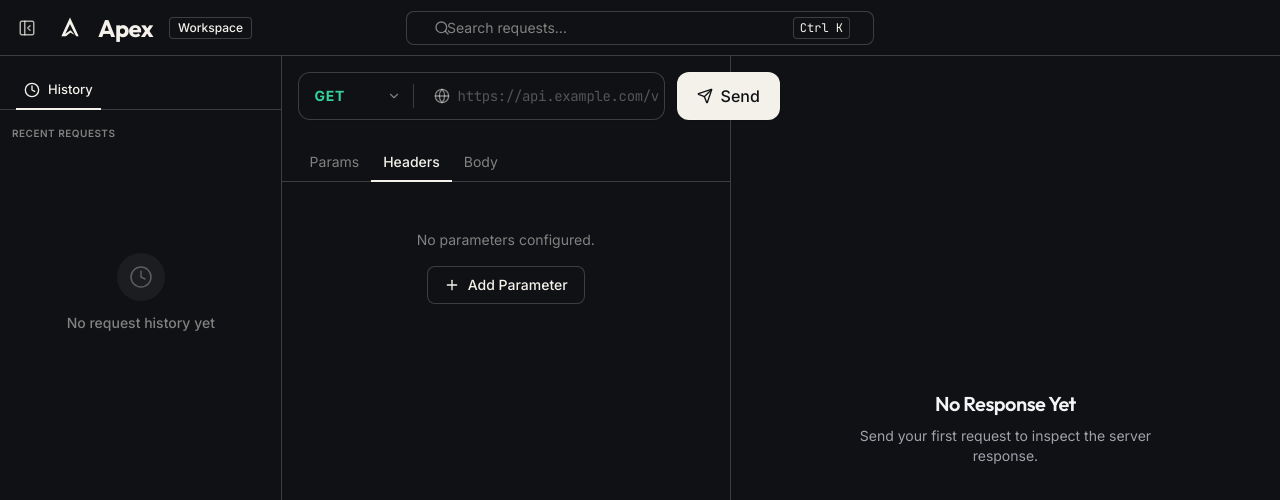
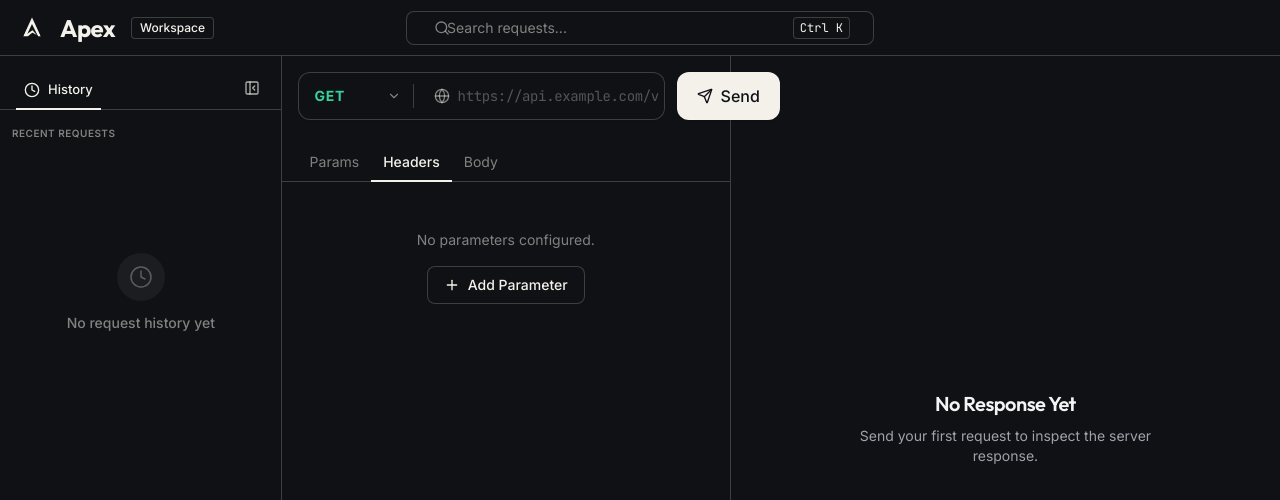
Before and after one commit to vardzz/api-request-playground, a Next.js app: page / in a window 1280 px wide. Shown: the top 500 px of the page. Built offline with nearby package versions, Linux system fonts and the light colour scheme.

Commit message:
feat: implement dashboard layout with collapsible history sidebar and global request search

```diff
--- a/app/page.tsx
+++ b/app/page.tsx
@@ -33,13 +33,15 @@ export default function Home() {
 
           {/* Left: Branding */}
           <div className="flex items-center gap-3 flex-1">
-            <button
-              onClick={() => setIsSidebarOpen(!isSidebarOpen)}
-              className="p-1.5 hover:bg-[#F4F1EA]/10 rounded-md transition-colors text-[#F4F1EA]/70 hover:text-[#F4F1EA] -ml-1"
-              title="Toggle Sidebar"
-            >
-              {isSidebarOpen ? <PanelLeftClose size={18} /> : <PanelLeft size={18} />}
-            </button>
+            {!isSidebarOpen && (
+              <button
+                onClick={() => setIsSidebarOpen(true)}
+                className="p-1.5 hover:bg-[#F4F1EA]/10 rounded-md transition-colors text-[#F4F1EA]/70 hover:text-[#F4F1EA] -ml-1"
+                title="Open Sidebar"
+              >
+                <PanelLeft size={18} />
+              </button>
+            )}
             <div className="relative w-8 h-8 flex items-center justify-center">
               <Image src={apexLogo} alt="Apex Logo" fill className="object-contain" />
             </div>
@@ -86,7 +88,7 @@ export default function Home() {
             }}
           >
             <div className="w-[22vw] min-w-[250px] h-full">
-              <HistorySidebar searchQuery={searchQuery} />
+              <HistorySidebar searchQuery={searchQuery} onClose={() => setIsSidebarOpen(false)} />
             </div>
           </div>
 
--- a/components/history/HistorySidebar.tsx
+++ b/components/history/HistorySidebar.tsx
@@ -3,15 +3,16 @@
 import { useHistory } from '../../hooks/useHistory';
 import { useRequestDispatch } from '../../context/RequestContext';
 import HistoryItem from './HistoryItem';
-import { Clock } from 'lucide-react';
+import { Clock, PanelLeftClose } from 'lucide-react';
 import { HistoryEntry } from '../../types';
 import { storage } from '../../lib/storage';
 
 interface HistorySidebarProps {
   searchQuery?: string;
+  onClose?: () => void;
 }
 
-export default function HistorySidebar({ searchQuery = '' }: HistorySidebarProps) {
+export default function HistorySidebar({ searchQuery = '', onClose }: HistorySidebarProps) {
   const { history } = useHistory();
   const dispatch = useRequestDispatch();
 
@@ -59,10 +60,19 @@ export default function HistorySidebar({ searchQuery = '' }: HistorySidebarProps
   return (
     <div className="flex flex-col bg-transparent w-full h-full flex-shrink-0 z-10 border-none relative">
       {/* Header */}
-      <div className="flex items-center px-4 pt-4 border-b border-[#F4F1EA]/20">
+      <div className="flex items-center justify-between px-4 pt-4 border-b border-[#F4F1EA]/20">
         <div className="flex items-center justify-center gap-2 py-2 px-2 text-[13px] font-medium border-b-2 -mb-[1px] border-[#F4F1EA] text-[#F4F1EA]">
           <Clock size={16} /> History
         </div>
+        {onClose && (
+          <button
+            onClick={onClose}
+            className="p-1.5 hover:bg-[#F4F1EA]/10 rounded-md transition-colors text-[#F4F1EA]/70 hover:text-[#F4F1EA] mb-1"
+            title="Close Sidebar"
+          >
+            <PanelLeftClose size={16} />
+          </button>
+        )}
       </div>
 
       <div className="px-3 py-2 flex items-center justify-between mt-2">
```
